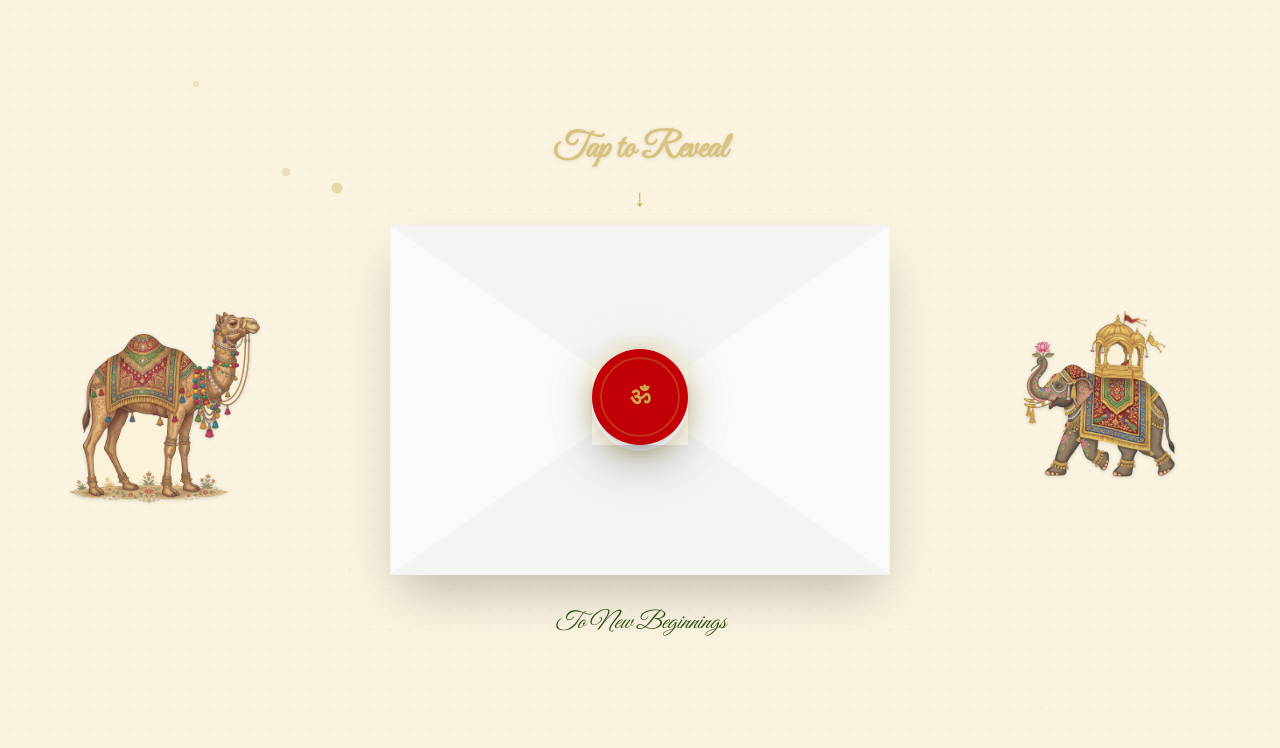
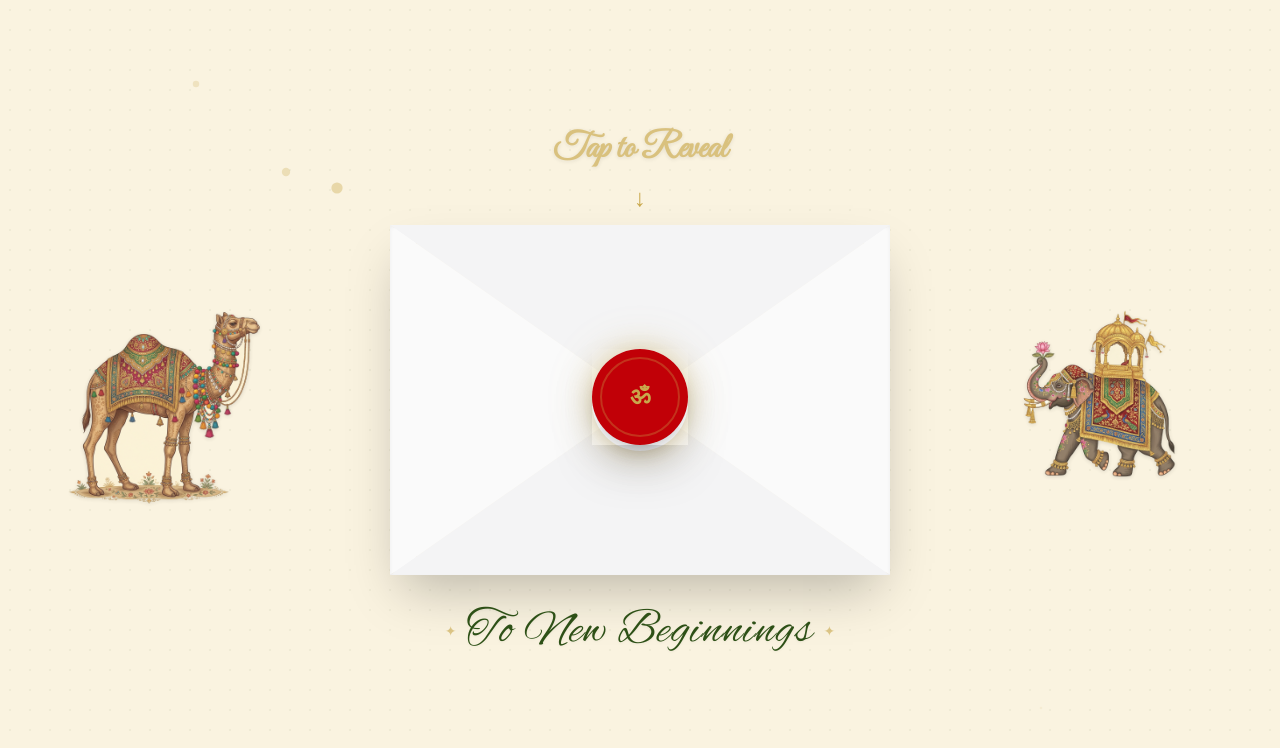
Before and after one commit to Anushka23Yadav/Anurag-wedding-invite, a Next.js app: page / in a window 1280 px wide. Shown: the top 748 px of the page. Built offline with nearby package versions, Linux system fonts and the light colour scheme.

Commit message:
style: enhance 'To New Beginnings' typography with Alex Brush calligraphy

```diff
--- a/components/Envelope.js
+++ b/components/Envelope.js
@@ -178,7 +178,7 @@ export default function Envelope({ onOpen, onStartOpen }) {
         <div className="absolute inset-0 bg-white shadow-2xl border-2 border-gold/20 rounded-lg">
           {/* Internal Content (Wedding Card Preview) */}
           <div className="absolute inset-4 bg-beige/50 border border-gold/10 rounded flex items-center justify-center">
-             <div className="text-forest/30 font-script text-4xl">To New Beginnings</div>
+             <div className="text-forest/35 font-alex text-4xl sm:text-5xl select-none">To New Beginnings</div>
           </div>
         </div>
 
@@ -223,8 +223,12 @@ export default function Envelope({ onOpen, onStartOpen }) {
           </AnimatePresence>
         </div>
 
-        <div className="text-center mt-8 absolute -bottom-16 w-full pointer-events-none">
-          <p className="font-script text-2xl text-forest italic">To New Beginnings</p>
+        <div className="text-center mt-6 sm:mt-8 absolute -bottom-16 md:-bottom-20 w-full pointer-events-none flex items-center justify-center gap-2.5">
+          <span className="text-gold text-xs sm:text-sm opacity-60 select-none">✦</span>
+          <p className="font-alex text-3xl sm:text-4xl md:text-5xl text-forest tracking-wide drop-shadow-xs">
+            To New Beginnings
+          </p>
+          <span className="text-gold text-xs sm:text-sm opacity-60 select-none">✦</span>
         </div>
       </motion.div>
 
```
